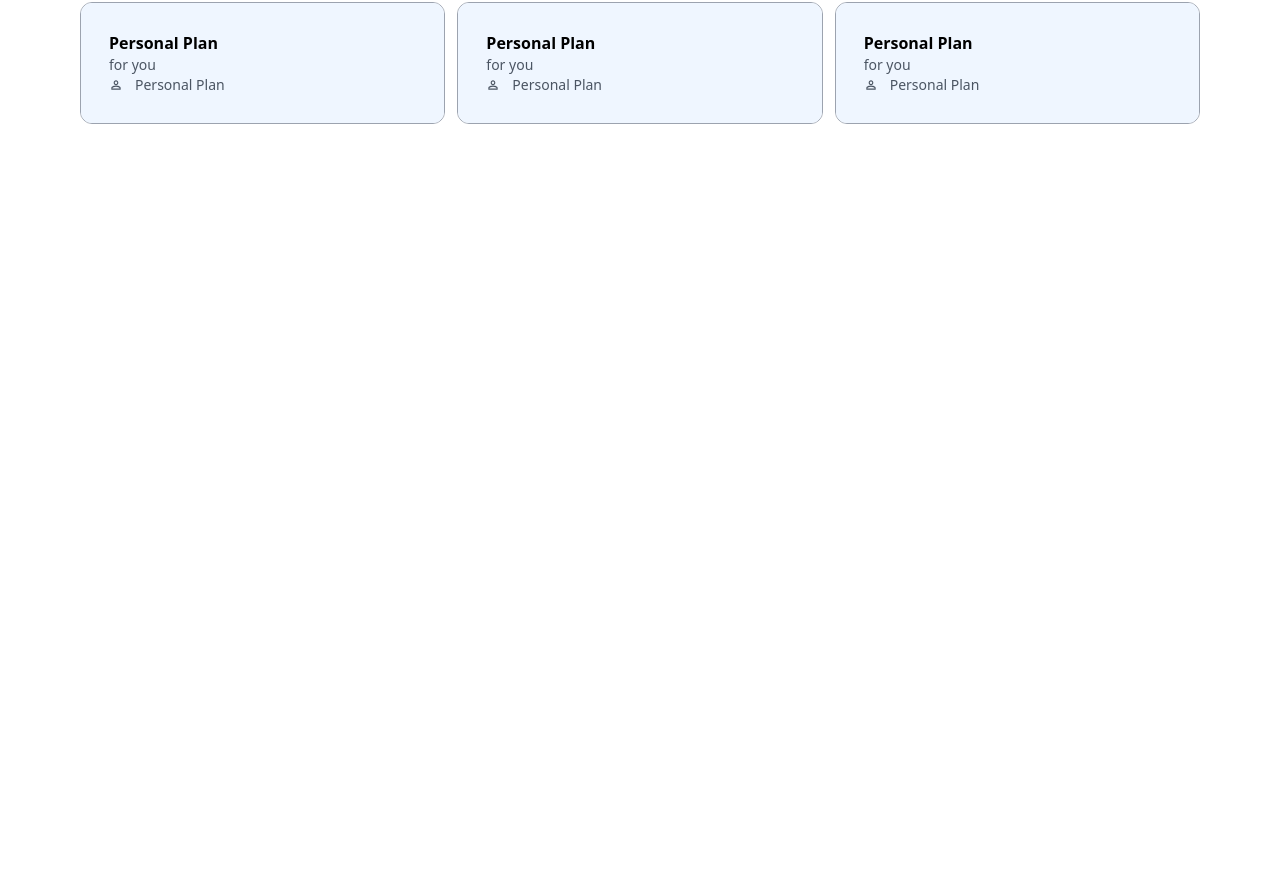
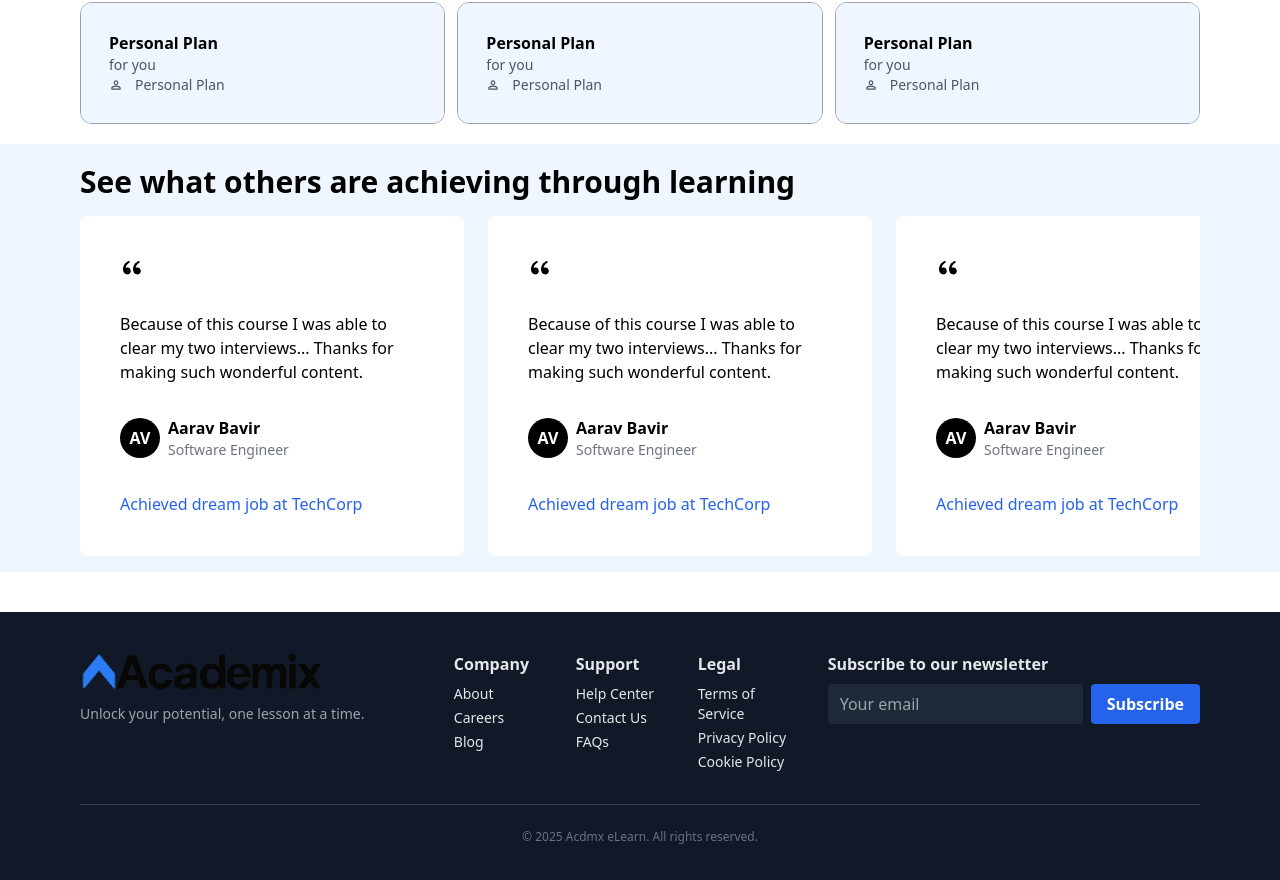
Before and after one commit to shahal001/eLearnWeb, a React (Vite) app: page / in a window 1280 px wide. Shown: the part 3322-4202 px from the top of the page. Before the commit the page ends 3446 px from the top, so only its background shows below. Built offline with nearby package versions, Linux system fonts and the light colour scheme.

Commit message:
footer-added

```diff
--- a/src/routes/Home.tsx
+++ b/src/routes/Home.tsx
@@ -9,6 +9,7 @@ import { FiStar } from "react-icons/fi";
 import { MdKeyboardArrowDown } from "react-icons/md";
 import { MdOutlinePersonOutline } from "react-icons/md";
 import { FaRegCheckCircle } from "react-icons/fa";
+import { RiDoubleQuotesL } from "react-icons/ri";
 
 const Home: React.FC = () => {
   const [isOpen, setIsOpen] = React.useState(false);
@@ -1018,7 +1019,7 @@ const Home: React.FC = () => {
         </div>
       </div>
       {/* section 16 */}
-      <div className="px-5 pt-5 md:px-10 lg:px-20 grid lg:grid-cols-3 gap-3 ">
+      <div className="px-5 pt-5 pb-5 md:px-10 lg:px-20 grid lg:grid-cols-3 gap-3 ">
         {/* section 1.1 */}
         <div className="border rounded-xl border-gray-400 overflow-hidden">
           <div className=" bg-blue-50 p-7">
@@ -1239,6 +1240,189 @@ const Home: React.FC = () => {
           )}
         </div>
       </div>
+      {/* section 17 */}
+      <div className="px-5 pt-5 md:px-10 lg:px-20 bg-blue-50  ">
+        {/* sec 1.1 */}
+        <div>
+          <h2 className="text-3xl font-semibold">
+            See what others are achieving through learning
+          </h2>
+        </div>
+        {/* sec 1.2 */}
+        <div className="flex flex-row gap-6 overflow-x-auto hide-scrollbar py-4">
+          <div className="bg-white p-10 rounded-lg space-y-8 max-w-96 min-w-[320px] flex-shrink-0">
+            <RiDoubleQuotesL className="text-2xl" />
+            <p>
+              Because of this course I was able to clear my two interviews...
+              Thanks for making such wonderful content.{" "}
+            </p>
+            <div>
+              <div className="flex flex-row items-center gap-2 mt-3">
+                <div className="bg-black w-10 h-10 flex items-center justify-center rounded-full">
+                  <h1 className="text-white text-base font-semibold">AV</h1>
+                </div>
+                <div>
+                  <h3 className="font-semibold">Aarav Bavir</h3>
+                  <p className="text-gray-500 text-sm">Software Engineer</p>
+                </div>
+              </div>
+            </div>
+            <div className="text-blue-600">Achieved dream job at TechCorp</div>
+          </div>
+          <div className="bg-white p-10 rounded-lg space-y-8 max-w-96 min-w-[320px] flex-shrink-0">
+            <RiDoubleQuotesL className="text-2xl" />
+            <p>
+              Because of this course I was able to clear my two interviews...
+              Thanks for making such wonderful content.{" "}
+            </p>
+            <div>
+              <div className="flex flex-row items-center gap-2 mt-3">
+                <div className="bg-black w-10 h-10 flex items-center justify-center rounded-full">
+                  <h1 className="text-white text-base font-semibold">AV</h1>
+                </div>
+                <div>
+                  <h3 className="font-semibold">Aarav Bavir</h3>
+                  <p className="text-gray-500 text-sm">Software Engineer</p>
+                </div>
+              </div>
+            </div>
+            <div className="text-blue-600">Achieved dream job at TechCorp</div>
+          </div>
+          <div className="bg-white p-10 rounded-lg space-y-8 max-w-96 min-w-[320px] flex-shrink-0">
+            <RiDoubleQuotesL className="text-2xl" />
+            <p>
+              Because of this course I was able to clear my two interviews...
+              Thanks for making such wonderful content.{" "}
+            </p>
+            <div>
+              <div className="flex flex-row items-center gap-2 mt-3">
+                <div className="bg-black w-10 h-10 flex items-center justify-center rounded-full">
+                  <h1 className="text-white text-base font-semibold">AV</h1>
+                </div>
+                <div>
+                  <h3 className="font-semibold">Aarav Bavir</h3>
+                  <p className="text-gray-500 text-sm">Software Engineer</p>
+                </div>
+              </div>
+            </div>
+            <div className="text-blue-600">Achieved dream job at TechCorp</div>
+          </div>
+          <div className="bg-white p-10 rounded-lg space-y-8 max-w-96 min-w-[320px] flex-shrink-0">
+            <RiDoubleQuotesL className="text-2xl" />
+            <p>
+              Because of this course I was able to clear my two interviews...
+              Thanks for making such wonderful content.{" "}
+            </p>
+            <div>
+              <div className="flex flex-row items-center gap-2 mt-3">
+                <div className="bg-black w-10 h-10 flex items-center justify-center rounded-full">
+                  <h1 className="text-white text-base font-semibold">AV</h1>
+                </div>
+                <div>
+                  <h3 className="font-semibold">Aarav Bavir</h3>
+                  <p className="text-gray-500 text-sm">Software Engineer</p>
+                </div>
+              </div>
+            </div>
+            <div className="text-blue-600">Achieved dream job at TechCorp</div>
+          </div>
+        </div>
+      </div>
+      {/* section 18 */}
+      <footer className="bg-gray-900 text-gray-200 py-10 px-5 md:px-10 lg:px-20 mt-10">
+        <div className="max-w-7xl mx-auto flex flex-col md:flex-row md:justify-between gap-8">
+          {/* Logo and tagline */}
+          <div className="flex-1 mb-8 md:mb-0">
+            <img src={logo} alt="logo" className="h-10 mb-3" />
+            <p className="text-gray-400 text-sm">
+              Unlock your potential, one lesson at a time.
+            </p>
+          </div>
+          {/* Links */}
+          <div className="flex-1 grid grid-cols-2 md:grid-cols-3 gap-6">
+            <div>
+              <h3 className="font-semibold mb-2">Company</h3>
+              <ul className="space-y-1 text-sm">
+                <li>
+                  <a href="#" className="hover:text-blue-400 transition">
+                    About
+                  </a>
+                </li>
+                <li>
+                  <a href="#" className="hover:text-blue-400 transition">
+                    Careers
+                  </a>
+                </li>
+                <li>
+                  <a href="#" className="hover:text-blue-400 transition">
+                    Blog
+                  </a>
+                </li>
+              </ul>
+            </div>
+            <div>
+              <h3 className="font-semibold mb-2">Support</h3>
+              <ul className="space-y-1 text-sm">
+                <li>
+                  <a href="#" className="hover:text-blue-400 transition">
+                    Help Center
+                  </a>
+                </li>
+                <li>
+                  <a href="#" className="hover:text-blue-400 transition">
+                    Contact Us
+                  </a>
+                </li>
+                <li>
+                  <a href="#" className="hover:text-blue-400 transition">
+                    FAQs
+                  </a>
+                </li>
+              </ul>
+            </div>
+            <div>
+              <h3 className="font-semibold mb-2">Legal</h3>
+              <ul className="space-y-1 text-sm">
+                <li>
+                  <a href="#" className="hover:text-blue-400 transition">
+                    Terms of Service
+                  </a>
+                </li>
+                <li>
+                  <a href="#" className="hover:text-blue-400 transition">
+                    Privacy Policy
+                  </a>
+                </li>
+                <li>
+                  <a href="#" className="hover:text-blue-400 transition">
+                    Cookie Policy
+                  </a>
+                </li>
+              </ul>
+            </div>
+          </div>
+          {/* Newsletter */}
+          <div className="flex-1">
+            <h3 className="font-semibold mb-2">Subscribe to our newsletter</h3>
+            <form className="flex flex-col sm:flex-row gap-2">
+              <input
+                type="email"
+                placeholder="Your email"
+                className="px-3 py-2 rounded bg-gray-800 text-gray-200 focus:outline-none focus:ring-2 focus:ring-blue-500"
+              />
+              <button
+                type="submit"
+                className="bg-blue-600 hover:bg-blue-700 text-white px-4 py-2 rounded font-semibold transition"
+              >
+                Subscribe
+              </button>
+            </form>
+          </div>
+        </div>
+        <div className="border-t border-gray-700 mt-8 pt-6 text-center text-xs text-gray-500">
+          © {new Date().getFullYear()} Acdmx eLearn. All rights reserved.
+        </div>
+      </footer>
     </div>
   );
 };
```
